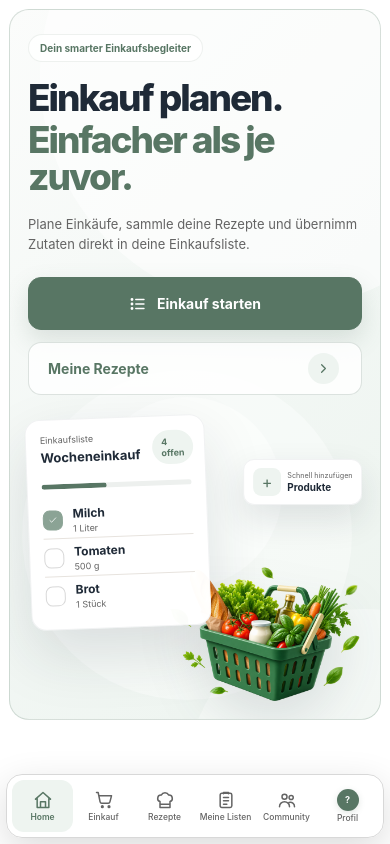
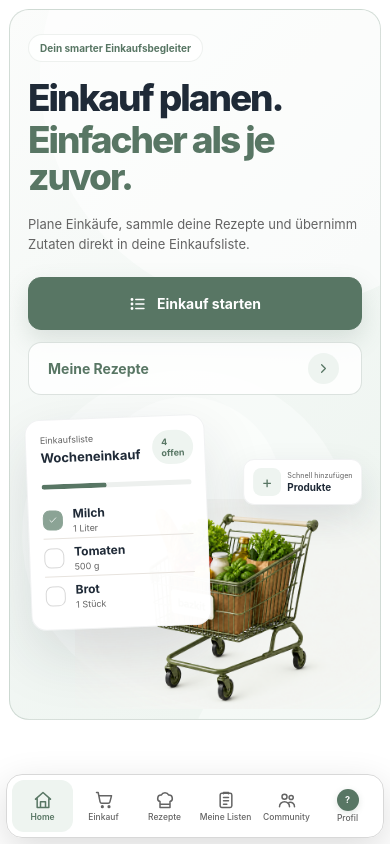
Before and after one commit to Eugen1188/bazkit, an Angular app in the folder frontend/: page /main/home in a window 390 px wide. Built offline with nearby package versions, Linux system fonts and the light colour scheme; no server answers; sample sign-in values are in the browser's storage.

Commit message:
update home hero and mobile modal backdrop

```diff
--- a/frontend/src/app/home/home.component.html
+++ b/frontend/src/app/home/home.component.html
@@ -211,12 +211,12 @@
         </div>
 
 
-        <!-- DEIN ALTES / BESSERES HERO BILD -->
+        <!-- HERO EINKAUFSWAGEN -->
 
         <img
           class="hero-basket"
-          src="assets/images/home/home-basket.png"
-          alt="Einkaufskorb mit frischen Lebensmitteln"
+          src="assets/images/home/home-cart-v2.png"
+          alt="Einkaufswagen mit frischen Lebensmitteln"
         />
 
       </div>
--- a/frontend/src/app/home/home.component.scss
+++ b/frontend/src/app/home/home.component.scss
@@ -808,7 +808,7 @@
 
 
 /* =========================================
-   BASKET IMAGE
+   SHOPPING CART IMAGE
 ========================================= */
 
 .hero-basket {
@@ -816,24 +816,27 @@
 
   z-index: 3;
 
-  right: -15px;
-  bottom: -15px;
-
-  width: 390px;
-
-  max-height: 300px;
+  right: -52px;
+  bottom: -28px;
+
+  width: 560px;
+
+  max-height: 385px;
 
   object-fit: contain;
 
-  filter:
-    drop-shadow(
-      0 22px 24px
-      rgba(
-        31,
-        42,
-        55,
-        0.12
-      )
+  -webkit-mask-image:
+    radial-gradient(
+      ellipse 76% 76% at 52% 52%,
+      #000 62%,
+      transparent 100%
+    );
+
+  mask-image:
+    radial-gradient(
+      ellipse 76% 76% at 52% 52%,
+      #000 62%,
+      transparent 100%
     );
 }
 
@@ -1817,7 +1820,9 @@
 
 
   .hero-basket {
-    width: 320px;
+    width: 475px;
+
+    right: -45px;
   }
 
 
@@ -2008,12 +2013,12 @@
 
 
   .hero-basket {
-    right: -12px;
-    bottom: -4px;
-
-    width: 245px;
-
-    max-height: 205px;
+    right: -30px;
+    bottom: -7px;
+
+    width: 355px;
+
+    max-height: 235px;
   }
 
 
@@ -2344,9 +2349,9 @@
 
 
   .hero-basket {
-    width: 218px;
-
-    right: -11px;
+    width: 315px;
+
+    right: -28px;
   }
 
 
--- a/frontend/src/app/main/main.component.html
+++ b/frontend/src/app/main/main.component.html
@@ -1,6 +1,11 @@
-<div class="main-layout">
+<div
+  class="main-layout"
+  [class.has-open-modal]="hasOpenModal"
+>
 
-  <app-sidebar>
+  <app-sidebar
+    [class.modal-open]="hasOpenModal"
+  >
   </app-sidebar>
 
 
--- a/frontend/src/app/main/main.component.scss
+++ b/frontend/src/app/main/main.component.scss
@@ -170,6 +170,35 @@ app-sidebar {
     overflow-x: hidden;
     overflow-y: auto;
   }
+
+
+  .main-layout.has-open-modal .main-content {
+    padding-bottom: 0;
+  }
+
+
+  .main-layout.has-open-modal::after {
+    content: "";
+
+    position: fixed;
+
+    left: 0;
+    right: 0;
+    bottom: 0;
+
+    z-index: 1100;
+
+    height:
+      calc(
+        112px +
+        env(safe-area-inset-bottom)
+      );
+
+    background:
+      var(--mobile-modal-scrim);
+
+    pointer-events: none;
+  }
 }
 
 
--- a/frontend/src/app/main/main.component.ts
+++ b/frontend/src/app/main/main.component.ts
@@ -1,5 +1,8 @@
 import {
+  AfterViewInit,
+  ChangeDetectorRef,
   Component,
+  ElementRef,
   OnDestroy
 } from '@angular/core';
 
@@ -34,9 +37,13 @@ import { WeeklyPlannerService } from '../services/weekly-planner.service';
   styleUrl:
     './main.component.scss'
 })
-export class MainComponent implements OnDestroy {
+export class MainComponent implements AfterViewInit, OnDestroy {
+
+  hasOpenModal = false;
 
   private readonly prefetchTimer: number;
+
+  private modalObserver?: MutationObserver;
 
 
   constructor(
@@ -44,7 +51,9 @@ export class MainComponent implements OnDestroy {
     private readonly recipeService: RecipeService,
     private readonly savedListService: SavedListService,
     private readonly weeklyPlannerService: WeeklyPlannerService,
-    private readonly communityService: CommunityService
+    private readonly communityService: CommunityService,
+    private readonly hostElement: ElementRef<HTMLElement>,
+    private readonly changeDetectorRef: ChangeDetectorRef
   ) {
     this.prefetchTimer = window.setTimeout(
       () => this.prefetchMainSections(),
@@ -53,8 +62,27 @@ export class MainComponent implements OnDestroy {
   }
 
 
+  ngAfterViewInit(): void {
+    this.modalObserver = new MutationObserver(
+      () => this.updateModalState()
+    );
+
+    this.modalObserver.observe(
+      this.hostElement.nativeElement,
+      {
+        childList: true,
+        subtree: true
+      }
+    );
+
+    this.updateModalState();
+  }
+
+
   ngOnDestroy(): void {
     window.clearTimeout(this.prefetchTimer);
+
+    this.modalObserver?.disconnect();
   }
 
 
@@ -67,6 +95,20 @@ export class MainComponent implements OnDestroy {
     const { start, end } = this.currentWeekRange();
     this.weeklyPlannerService.getEntries(start, end).subscribe(ignorePrefetchError);
     this.communityService.getPosts().subscribe(ignorePrefetchError);
+  }
+
+
+  private updateModalState(): void {
+    const nextState = this.hostElement.nativeElement.querySelector(
+      '.modal-backdrop, .planner-dialog-backdrop, .edit-dialog-backdrop'
+    ) !== null;
+
+    if (nextState === this.hasOpenModal) {
+      return;
+    }
+
+    this.hasOpenModal = nextState;
+    this.changeDetectorRef.detectChanges();
   }
 
 
--- a/frontend/src/app/sidebar/sidebar.component.scss
+++ b/frontend/src/app/sidebar/sidebar.component.scss
@@ -576,6 +576,11 @@ MOBILE
 
     -webkit-backdrop-filter:
       blur(14px);
+  }
+
+
+  :host(.modal-open) .mobile-bottom-nav {
+    z-index: 9000;
   }
 
 
--- a/frontend/src/styles.scss
+++ b/frontend/src/styles.scss
@@ -26,6 +26,8 @@
 
   --color-shadow: rgba(0, 0, 0, 0.08);
 
+  --mobile-modal-scrim: #b1b5b8;
+
   --sidebar-width: 345px;
   --sidebar-radius: 14px;
   --sidebar-item-height: 62px;
@@ -48,17 +50,11 @@ app-root {
   overflow: hidden;
 }
 
-/*
- * iOS beschneidet fixed Dialoge an der unteren Innenkante eines
- * scrollbaren Containers. Während ein Dialog offen ist, wird der
- * für die mobile Navigation reservierte Innenabstand deshalb entfernt.
- * Diese Regel ist absichtlich global, damit sie auch Dialoge aus per
- * Router geladenen Kindkomponenten zuverlässig erkennt.
- */
 @media (max-width: 900px) {
-  .main-content:has(.modal-backdrop),
-  .main-content:has(.planner-dialog-backdrop),
-  .main-content:has(.edit-dialog-backdrop) {
-    padding-bottom: 0;
+  .main-layout.has-open-modal .modal-backdrop,
+  .main-layout.has-open-modal .planner-dialog-backdrop,
+  .main-layout.has-open-modal .edit-dialog-backdrop {
+    background:
+      var(--mobile-modal-scrim);
   }
 }
```
Also changed, not shown: frontend/public/assets/images/home/home-cart-v2.png (added).
